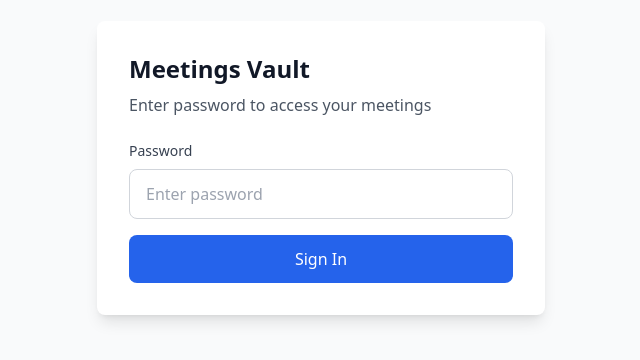
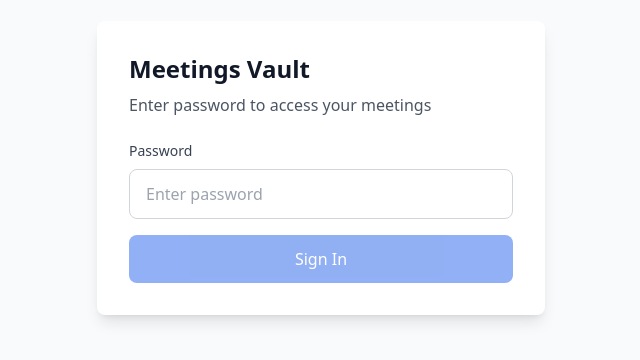
Before and after one commit to santicuennen/granola-sync-meetings-app, a Next.js app: page /login in a window 1280 px wide. Shown: the part 232-592 px from the top of the page, without its empty margins (319-959 px from the left). Built offline with nearby package versions, Linux system fonts and the light colour scheme.

Commit message:
fix: Improve login form validation and styling

```diff
--- a/app/login/page.tsx
+++ b/app/login/page.tsx
@@ -49,8 +49,8 @@ export default function LoginPage() {
           <h1 className="text-2xl font-bold text-gray-900 mb-2">Meetings Vault</h1>
           <p className="text-gray-600 mb-6">Enter password to access your meetings</p>
 
-          <form onSubmit={handleSubmit}>
-            <div className="mb-4">
+          <form onSubmit={handleSubmit} className="space-y-4">
+            <div>
               <label htmlFor="password" className="block text-sm font-medium text-gray-700 mb-2">
                 Password
               </label>
@@ -62,19 +62,20 @@ export default function LoginPage() {
                 className="w-full px-4 py-3 border border-gray-300 rounded-lg focus:ring-2 focus:ring-blue-500 focus:border-transparent"
                 placeholder="Enter password"
                 required
+                autoComplete="current-password"
               />
             </div>
 
             {error && (
-              <div className="mb-4 p-3 bg-red-50 border border-red-200 rounded-lg text-red-700 text-sm">
+              <div className="p-3 bg-red-50 border border-red-200 rounded-lg text-red-700 text-sm">
                 {error}
               </div>
             )}
 
             <button
               type="submit"
-              disabled={loading}
-              className="w-full bg-blue-600 text-white py-3 rounded-lg hover:bg-blue-700 transition-colors disabled:opacity-50 disabled:cursor-not-allowed"
+              disabled={loading || !password}
+              className="w-full bg-blue-600 text-white py-3 rounded-lg hover:bg-blue-700 transition-colors disabled:opacity-50 disabled:cursor-not-allowed font-medium"
             >
               {loading ? 'Authenticating...' : 'Sign In'}
             </button>
```
